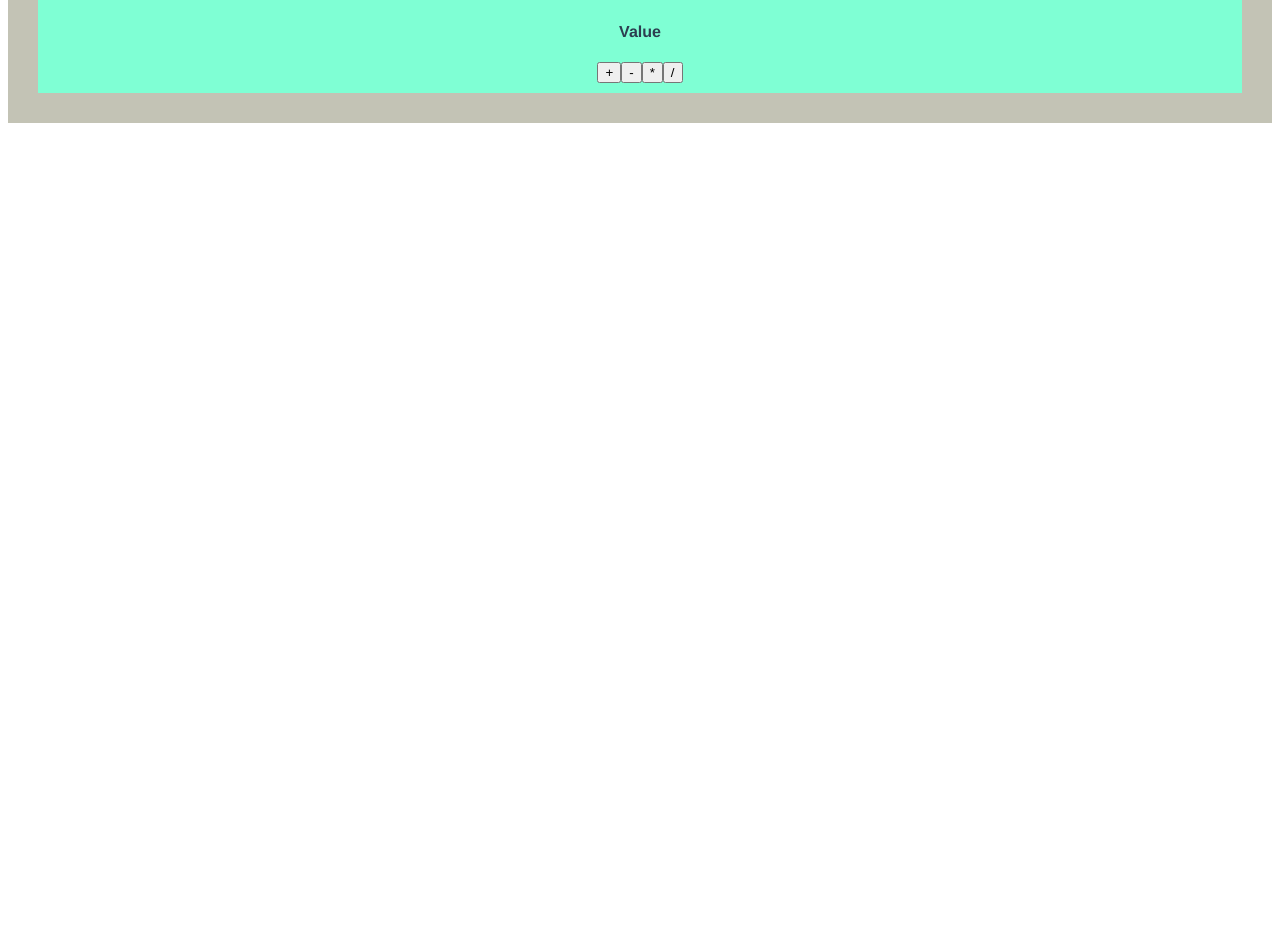
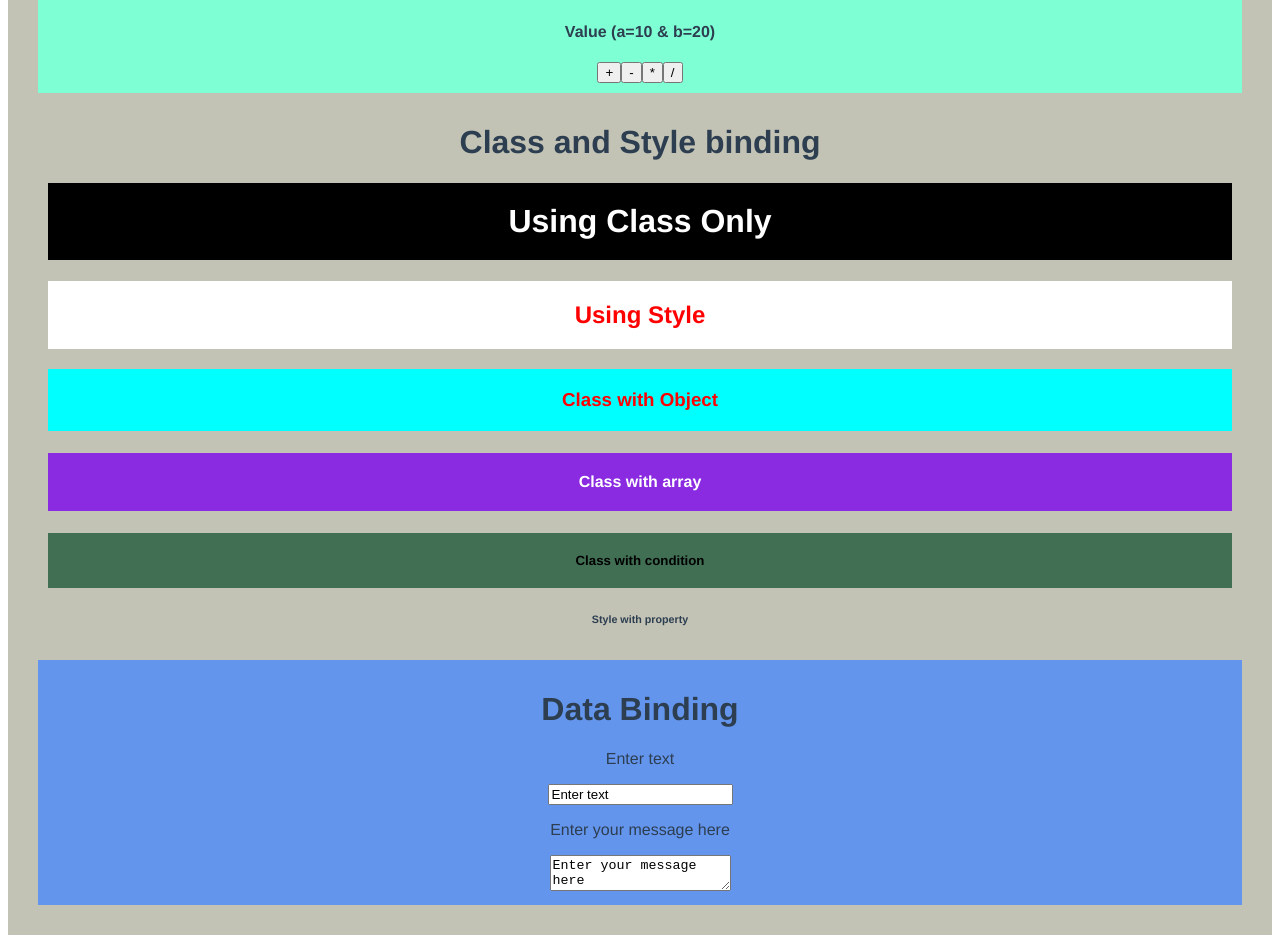
Before and after one commit to AayushN01/getting-started-with-VueJs, a Vue app: page / in a window 1280 px wide. Shown: the part 1460-2403 px from the top of the page. Before the commit the page ends 1591 px from the top, so only its background shows below. Built offline with nearby package versions, Linux system fonts and the light colour scheme.

Commit message:
Data Binding

```diff
--- /dev/null
+++ b/src/components/ClassStyleBindingComponent.vue
@@ -0,0 +1,51 @@
+<template>
+    <div>
+        <h1>Class and Style binding</h1>
+        <h1 class="first">Using Class Only</h1>
+        <h2 v-bind:style="{color:'red',background:'white',padding:'20px'}">Using Style</h2>
+        <h3 v-bind:class="{third:show}">Class with Object</h3>
+        <h4 v-bind:class="[arr]">Class with array</h4>
+        <h5 v-bind:class="[cond?'yesShow':'noShow']">Class with condition</h5>
+        <h6>Style with property</h6>
+    </div>
+</template>
+<script>
+export default {
+    name:'ClassStyleBindingComponent',
+    data(){
+        return{
+            show:true,
+            arr:'arrayClass',
+            cond:false,
+        }
+    }
+}
+</script>
+<style>
+    .first{
+        color: #fff;
+        background-color: black;
+        padding: 20px;
+    }
+    .third{
+        background-color: aqua;
+        color: red;
+        padding: 20px;
+    }
+    .arrayClass{
+        background-color: blueviolet;
+        color: #fff;
+        padding: 20px;
+    }
+    .yesShow{
+        background-color: cadetblue;
+        color: #000;
+        padding: 20px;
+    }
+
+    .noShow{
+        background-color: rgb(65, 111, 83);
+        color: #000;
+        padding: 20px;
+    }
+</style>
--- /dev/null
+++ b/src/components/DataBindingComponent.vue
@@ -0,0 +1,25 @@
+<template>
+    <div class="data-binding">
+        <h1>Data Binding</h1>
+        <p>{{text}}</p>
+        <input type="text" v-model="text">
+        <p style="white-space:pre;">{{message}}</p>
+        <textarea v-model="message"></textarea>
+    </div>
+</template>
+<script>
+export default {
+    name:'DataBindingComponent',
+    data(){
+        return{
+            text:'Enter text',
+            message:'Enter your message here'
+        }
+    }
+}
+</script>
+<style>
+.data-binding{
+    background-color: cornflowerblue;
+}
+</style>
--- a/src/components/MainComponent.vue
+++ b/src/components/MainComponent.vue
@@ -5,6 +5,8 @@
         <ProductComponent msg="This is product component props"/>
         <TableComponent  msg="List of all users"/>
         <TemplateComponent/>
+        <ClassStyleBindingComponent/>
+        <DataBindingComponent/>
     </div>
 </template>
 <script>
@@ -12,13 +14,18 @@ import UserComponent from './UserComponent.vue'
 import ProductComponent from './ProductComponent.vue'
 import TableComponent from './TableComponent.vue'
 import TemplateComponent from './TemplateComponent.vue'
+import ClassStyleBindingComponent from './ClassStyleBindingComponent.vue'
+import DataBindingComponent from './DataBindingComponent.vue'
+
 export default {
     name:'MainComponent',
     components:{
     UserComponent,
     ProductComponent,
     TableComponent,
-    TemplateComponent
+    TemplateComponent,
+    ClassStyleBindingComponent,
+    DataBindingComponent
 }
 
 }
--- a/src/components/TemplateComponent.vue
+++ b/src/components/TemplateComponent.vue
@@ -31,7 +31,7 @@ export default {
             active:false,
             row:'<h5>This is new row </h5>',
             disabled:true,
-            type:'Value',
+            type:'Value (a=10 & b=20)',
 
         }
     },methods:{
```
